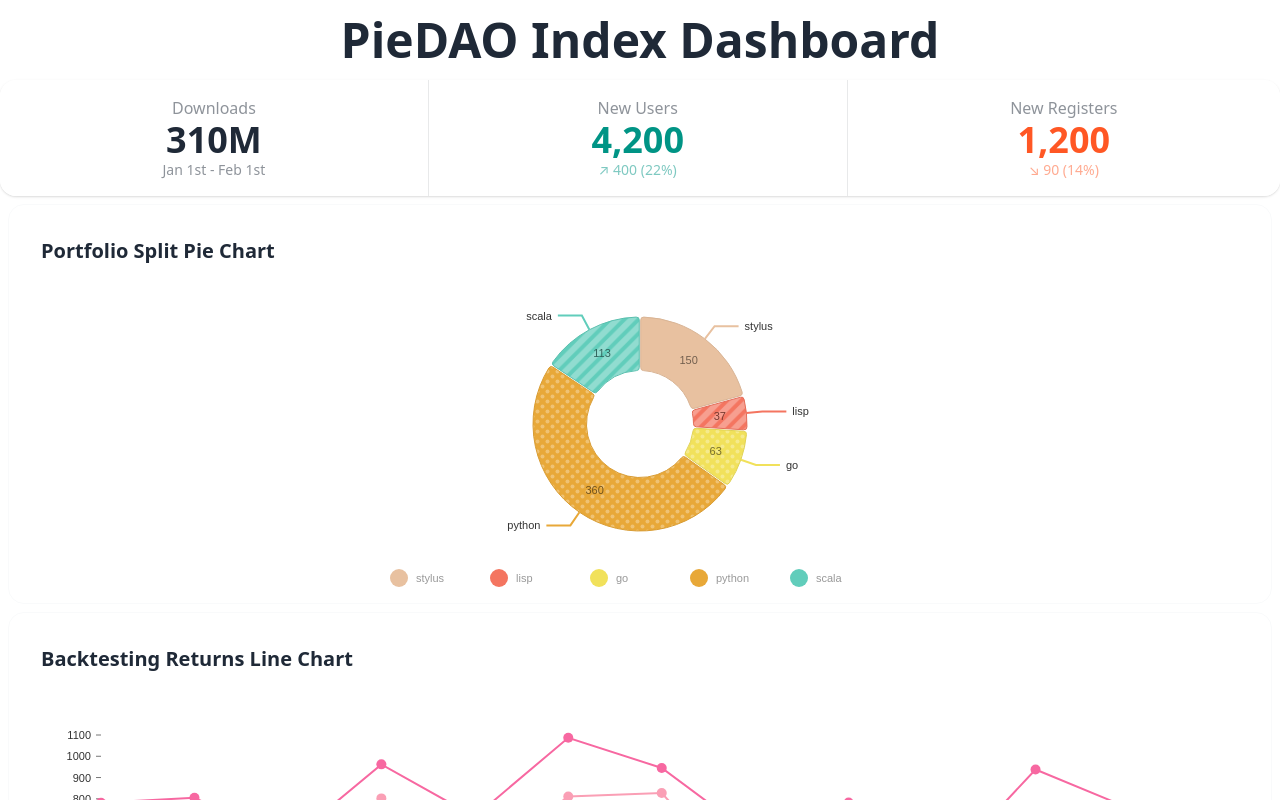
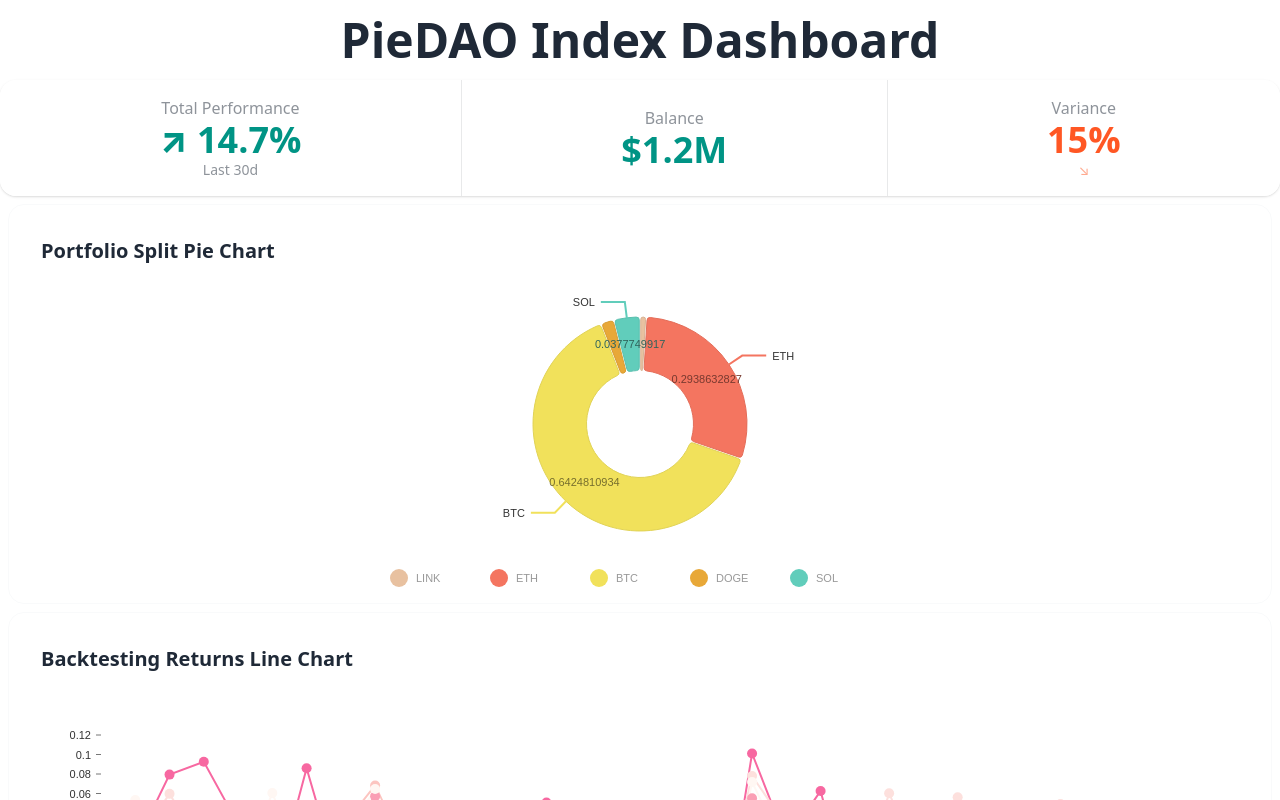
Before and after one commit to pie-dao/index-calculator, a Next.js app: page /dashboard in a window 1280 px wide. Built offline with nearby package versions, Linux system fonts and the light colour scheme.

Commit message:
connected charts to the store

```diff
--- a/pages/api/hello.ts
+++ /dev/null
@@ -1,10 +0,0 @@
-// Next.js API route support: https://nextjs.org/docs/api-routes/introduction
-import type { NextApiRequest, NextApiResponse } from 'next'
-
-type Data = {
-  name: string
-}
-
-export default (req: NextApiRequest, res: NextApiResponse<Data>) => {
-  res.status(200).json({ name: 'John Doe' })
-}
--- a/pages/components/dashboard/charts/PieChart.tsx
+++ b/pages/components/dashboard/charts/PieChart.tsx
@@ -1,6 +1,7 @@
 import { DatumId, ResponsivePie } from '@nivo/pie'
+import { PieData } from '../../../../src/store/store'
 
-const MyResponsivePie = ({ data }: { data: DatumId[] }): JSX.Element => (
+const MyResponsivePie = ({ data }: { data: PieData[] }): JSX.Element => (
     <ResponsivePie
         data={data}
         margin={{ top: 40, right: 80, bottom: 80, left: 80 }}
--- a/pages/components/dashboard/charts/lineChart.tsx
+++ b/pages/components/dashboard/charts/lineChart.tsx
@@ -1,5 +1,6 @@
 import React from 'react'
 import { LineProps, ResponsiveLine } from '@nivo/line'
+import { SliceTooltip } from './tooltips/lineTooltip'
 
 function lineChart({ data }: { data: LineProps['data'] }) {
   return (
@@ -7,10 +8,11 @@
       data={data}
       margin={{ top: 50, right: 110, bottom: 50, left: 60 }}
       xScale={{ type: 'point' }}
-      yScale={{ type: 'linear', min: 'auto', max: 'auto', stacked: true, reverse: false }}
+      yScale={{ type: 'linear', min: 'auto', max: 'auto', reverse: false }}
       yFormat=" >-.2f"
       axisTop={null}
-
+      enableSlices="x"
+      sliceTooltip={({slice}) => <SliceTooltip slice={slice}/>}
       axisRight={null}
       axisBottom={{
           tickSize: 5,
--- /dev/null
+++ b/pages/components/dashboard/charts/tooltips/lineTooltip.tsx
@@ -0,0 +1,37 @@
+import { DatumValue, Point } from "@nivo/line"
+
+type SliceProps = {
+  slice: {
+    id: DatumValue;
+    height: number;
+    width: number;
+    x0: number;
+    x: number;
+    y0: number;
+    y: number;
+    points: Point[];
+  }
+}
+
+export const SliceTooltip = ({ slice }: SliceProps): JSX.Element => (
+  <div
+    style={{
+      background: 'white',
+      padding: '9px 12px',
+      border: '1px solid #ccc',
+    }}
+  >
+    <div>Date: {slice.id}</div>
+    {slice.points.map(point => (
+      <div
+        key={point.id}
+        style={{
+            color: "#000",
+            padding: '3px 0',
+        }}
+      >
+        <strong>{point.serieId}</strong> [{point.data.yFormatted}]
+      </div>
+    ))}
+  </div>
+)
--- a/pages/components/dashboard/data/heatmapData.ts
+++ b/pages/components/dashboard/data/heatmapData.ts
@@ -1,4 +1,18 @@
 import { HeatMapDatum } from "@nivo/heatmap";
+
+export const keys = [
+  "hot dog",
+  "burger",
+  "sandwich",
+  "kebab",
+  "fries",
+  "donut",
+  "junk",
+  "sushi",
+  "ramen",
+  "curry",
+  "udon",
+]
 
 export const data: HeatMapDatum[] = [
   {
--- a/pages/components/dashboard/data/lineData.ts
+++ b/pages/components/dashboard/data/lineData.ts
@@ -7,7 +7,8 @@
     "data": [
       {
         "x": "09/11",
-        "y": 190
+        "y": 190,
+        "id": "09/11"
       },
       {
         "x": "10/11",
--- a/pages/dashboard.tsx
+++ b/pages/dashboard.tsx
@@ -2,9 +2,9 @@
 import HeatMap from './components/dashboard/charts/heatMap'
 import LineChart from './components/dashboard/charts/lineChart'
 import PieChart from './components/dashboard/charts/PieChart'
-import { data } from './components/dashboard/data/lineData'
-import { data as pieData } from './components/dashboard/data/pieData'
 import Panel from './components/ui/panel'
+import store, { KPIs } from '../src/store/store'
+
 
 const TitleCard = (): JSX.Element => (
   <div className="hero h-1/8">
@@ -18,33 +18,27 @@
   </div>
 )
 
-const KPITable = (): JSX.Element => (
+const KPITable = ({ data }: { data: KPIs[] }): JSX.Element => (
   <div className="overflow-x-auto">
     <table className="table w-full table-compact">
       <thead>
         <tr>
-          <th></th>
-          <th>Name</th>
-          <th>Job</th>
-          <th>company</th>
-          <th>location</th>
-          <th>Last Login</th>
-          <th>Favorite Color</th>
-          <th>New Row</th>
+          {
+            Object.keys(data[0]).map(k => (<th key={k}>{k}</th>))
+          }
         </tr>
       </thead>
       <tbody>
         {
-          [1,2,3,4,5].map(i => (
-            <tr className="hover" key={i}>
-              <th>{i}</th>
-              <td>Cy Ganderton</td>
-              <td>Quality Control Specialist</td>
-              <td>Littel, Schaden and Vandervort</td>
-              <td>Canada</td>
-              <td>12/16/2020</td>
-              <td>Blue</td>
-              <td>Whatever</td>
+          data.map(row => (
+            <tr className="hover" key={row.name}>
+              {
+                Object.values(row).map((item, idx) => (
+                  <th key={idx}>
+                    {item}
+                  </th>
+                ))
+              }
             </tr>
           ))
         }
@@ -56,46 +50,54 @@
 const StatsTable = (): JSX.Element => (
   <div className="w-full shadow stats">
     <div className="stat place-items-center place-content-center">
-      <div className="stat-title">Downloads</div>
-      <div className="stat-value">310M</div>
-      <div className="stat-desc">Jan 1st - Feb 1st</div>
+      <div className="stat-title">Total Performance</div>
+      <div className="stat-value text-success">↗︎ 14.7%</div>
+      <div className="stat-desc">Last 30d</div>
     </div>
     <div className="stat place-items-center place-content-center">
-      <div className="stat-title">New Users</div>
-      <div className="stat-value text-success">4,200</div>
-      <div className="stat-desc text-success">↗︎ 400 (22%)</div>
+      <div className="stat-title">Balance</div>
+      <div className="stat-value text-success">$1.2M</div>
     </div>
     <div className="stat place-items-center place-content-center">
-      <div className="stat-title">New Registers</div>
-      <div className="stat-value text-error">1,200</div>
-      <div className="stat-desc text-error">↘︎ 90 (14%)</div>
+      <div className="stat-title">Variance</div>
+      <div className="stat-value text-error">15%</div>
+      <div className="stat-desc text-error">↘︎</div>
     </div>
   </div>
 )
 
 
 function dashboard() {
+  console.debug(store);
   return (
     <div className="h-screen overflow-auto">
       <TitleCard />
       <StatsTable />
       <Panel size="h-1/2 m-2" title="Portfolio Split Pie Chart">
-        <PieChart data={pieData as any}/>
+        <PieChart data={store.pies.ratio}/>
       </Panel>
       <Panel size="h-1/2 m-2" title="Backtesting Returns Line Chart">
-          <LineChart data={data} />
+          <LineChart data={store.lines.returns} />
       </Panel>
       <Panel size="h-1/2 m-2" title="Performance Line Chart">
-          <LineChart data={data} />
-      </Panel>
-      <Panel size="h-1/2 m-2" title="Portfolio Correlation Heatmap">
-          <HeatMap />
+          <LineChart data={store.lines.performance} />
       </Panel>
       <Panel size="h-1/2 m-2" title="Portfolio Covariance Heatmap">
-          <HeatMap />
+          <HeatMap
+            data={store.heatmaps.correlation.data}
+            keys={store.heatmaps.correlation.keys}
+            index={store.heatmaps.correlation.index}
+          />
+      </Panel>
+      <Panel size="h-1/2 m-2" title="Portfolio Covariance Heatmap">
+          <HeatMap
+            data={store.heatmaps.covariance.data}
+            keys={store.heatmaps.covariance.keys}
+            index={store.heatmaps.covariance.index}
+          />
       </Panel>
       <Panel size="h-1/2 m-2" title="KPI Table">
-          <KPITable />
+          <KPITable data={store.tables.kpi} />
       </Panel>
     </div>
   )
--- /dev/null
+++ b/src/store/store.ts
@@ -0,0 +1,180 @@
+
+/**
+ * Store needs:
+ * list of assets (name, coingeckoid)
+ *
+ * >> utility, lineData
+ * - Backtesting returns: day, returnpercentage
+ * - Price chart: day, price
+ * - Performance chart: day, performance
+ *
+ *
+ *
+ *
+ *
+ * - Summary stats:
+ * totals:
+ * - Across all selected assets:
+ *  - Average weighted performance
+ *  - Average weighted returns
+ *
+ * - JOIN each asset to the next into covariance table, fmt:
+ *  AssetX: TICKET
+ *  Asset[Y-N]: number
+ *
+ * - for each asset, fetch the summary stats
+ * - for each asset, fetch the adjustedratio
+ *
+ */
+
+import { HeatMapDatum } from '@nivo/heatmap';
+import { Datum, Serie } from '@nivo/line';
+import data from './sample.json';
+
+export interface KPIs {
+  name:                    string;
+  coingeckoId:             string;
+  MIN_MCAP:                number;
+  MAX_MCAP:                number;
+  AVG_MCAP:                number;
+  originalRATIO:           number;
+  RATIO:                   number;
+  initialAmounts:          number;
+  CAPPED:                  boolean;
+  ADJUSTED:                boolean;
+  relativeToLeftoverRATIO: string;
+  adjustedMarketCAP:       string;
+  addedRatio:              string;
+  adjustedRATIO:           string;
+  VARIANCE:                number;
+  STDEV:                   number;
+  marginalContribution:    number;
+  totalContribution:       number;
+  MCTR:                    number;
+  tokenBalance:            number;
+}
+
+export interface IndexCalculatorOutput extends KPIs  {
+  backtesting:             Backtesting;
+  data:                    IndexCalculatorData;
+  performance:             Array<number[]>;
+}
+
+export interface Backtesting {
+  returns:     number[];
+  correlation: Correlation;
+  covariance:  Correlation;
+}
+
+export interface Correlation {
+  [ticker: string]: number
+}
+
+export interface IndexCalculatorData {
+  prices:        Array<number[]>;
+  market_caps:   Array<number[]>;
+  total_volumes: Array<number[]>;
+}
+
+export interface PieData {
+  id: string;
+  label: string;
+  value: number;
+}
+
+type HeatMapData = {
+  data: HeatMapDatum[]
+  keys: string[]
+  index: string
+}
+
+
+type Store = {
+  lines: {
+    performance: Serie[]
+    returns: Serie[]
+    price: Serie[]
+  };
+  heatmaps: {
+    covariance: HeatMapData,
+    correlation: HeatMapData,
+  };
+  pies: {
+    ratio: PieData[]
+  };
+  tables: {
+    kpi: KPIs[]
+  }
+}
+
+type SerieGetter = (item: IndexCalculatorOutput) => Datum[];
+
+const performanceGetter: SerieGetter = item => item.performance.map(i => ({ x: i[0], y: i[1] }));
+const returnGetter: SerieGetter = item => item.backtesting.returns.map((r, index) => ({ x: index, y: r }));
+const priceGetter: SerieGetter = item => item.data.prices.map(p => ({ x: p[0], y: p[1] }));
+
+const getLineData = (data: IndexCalculatorOutput[], getter: SerieGetter): Serie[] => {
+  return data.map(item => ({
+    id: item.name,
+    data: getter(item)
+  }))
+};
+
+const getHeatMapData = (
+  data: IndexCalculatorOutput[],
+  index: string,
+  variant: keyof Omit<Backtesting, "returns">
+): HeatMapDatum[] => data.map(item => ({
+    [index]: item.name,
+    ...item.backtesting[variant]
+  })
+);
+
+
+const getHeatmapKeys = (data: IndexCalculatorOutput[]): string[] => {
+  return Object.keys(data[0].backtesting.covariance)
+};
+
+const getPieData = (data: IndexCalculatorOutput[]): PieData[] => data.map(item => (
+  {
+    id: item.name,
+    label: item.name,
+    value: item.RATIO
+  }
+));
+
+const getKpis = (data: IndexCalculatorOutput[]): KPIs[] => data.map(item => {
+  const { backtesting, data, performance, ...kpis } = item;
+  return kpis
+})
+
+
+const store: Store = {
+  lines: {
+    performance: getLineData(data, performanceGetter),
+    returns: getLineData(data, returnGetter),
+    price: getLineData(data, priceGetter),
+  },
+  heatmaps: {
+    covariance: {
+      data: getHeatMapData(data, "token", "covariance"),
+      keys: getHeatmapKeys(data),
+      index: "token"
+    },
+    correlation: {
+      data: getHeatMapData(data, "token", "correlation"),
+      keys: getHeatmapKeys(data),
+      index: "token",
+    }
+  },
+  pies: {
+    ratio: getPieData(data)
+  },
+  tables: {
+    kpi: getKpis(data)
+  }
+
+}
+
+
+export default store
```
Also changed, not shown: pages/components/dashboard/charts/heatMap.tsx (+5 -20 lines), src/store/hmap.json (added, +53 -0 lines), src/store/sample.json (renamed from pages/components/dashboard/data/sample.json).
